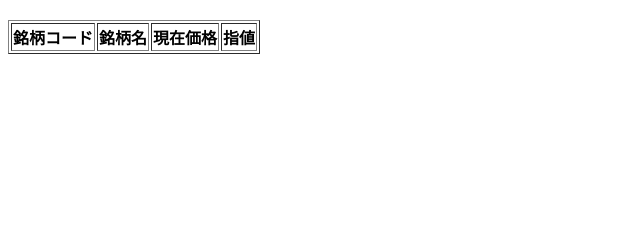
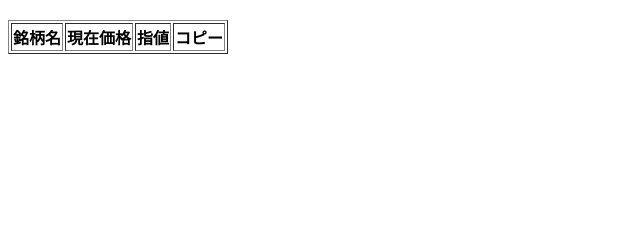
Before and after one commit to zera7123/investment, a Flask app: template templates/index.html in a window 1280 px wide. Shown: the part 91-331 px from the top of the page, without its empty margins (0-640 px from the left). Run offline with Flask 3, Linux system fonts and the light colour scheme; the template is opened without the code that fills it, so the values that code supplies are empty; some libraries are stand-ins or nearby versions.

Commit message:
ボタン追加

```diff
--- a/templates/index.html
+++ b/templates/index.html
@@ -37,66 +37,73 @@
                 }
             }
         </style>
+        <script>
+            function copyToClipboard(value) {
+                var textArea = document.createElement("textarea");
+                textArea.value = value;
+                textArea.style.position = "fixed";
+                textArea.style.left = "-100%";
+                document.body.appendChild(textArea);
+                textArea.select();
+                document.execCommand("copy");
+                document.body.removeChild(textArea);
+            }
+        </script>
     </head>
     <body>
         <div class="btn-container">
             <a href="/new">
-                <button>
-                    新規
-                </button>
+                <button>新規</button>
             </a>
             <a href="/now">
-                <button>
-                    現在
-                </button>
+                <button>現在</button>
             </a>
             <a href="/total">
-                <button>
-                    集計
-                </button>
+                <button>集計</button>
             </a>
             <a href="/c_price">
-                <button>
-                    現在価格更新
-                </button>
+                <button>現在価格更新</button>
             </a>
             <a href="/up_test">
-                <button>
-                    更新テスト
-                </button>
+                <button>更新テスト</button>
             </a>
         </div>
+
         <br><br>
-        評価額合計：
-        {{ data3 }}
-        評価損益合計：
-        {{ data2 }}
-        評価損益割合：
-        {{ data4 }}%
+
+        評価額合計：{{ data3 }}
+        評価損益合計：{{ data2 }}
+        評価損益割合：{{ data4 }}%
+
         <br><br>
+
         <table border = 1>
             <tr>
-                <th>銘柄コード</th>
                 <th>銘柄名</th>
                 <th>現在価格</th>
                 <th>指値</th>
+                <th>コピー</th>
             </tr>
+
             {% for row in data %}
             <tr>
-                <td data-column="銘柄コード">
-                    <a href = "/data?arg1={{ row[0] }}">
-                        {{ row[1] }}
-                    </a>
-                </td>
                 <td data-column="銘柄名">
                     <a href = "/data?arg1={{ row[0] }}">
                         {{ row[2] }}
                     </a>
                 </td>
+
                 <td data-column="現在価格">{{ row[11] }}</td>
+
                 <td data-column="指値">{{ row[18] }}</td>
-            </tr>
-            {% endfor %}
-        </table>
-    </body>
+
+                <!-- コピー列の内容 -->
+                <td data-column="コピー">
+                    <!-- ボタンをクリックすると、指値が引数として関数に渡される -->
+                    <button onclick="copyToClipboard({{ row[18] }})">コピー</button>
+                 </td>
+             </tr>
+             {% endfor %}
+         </table>
+     </body>
 </html>
```
